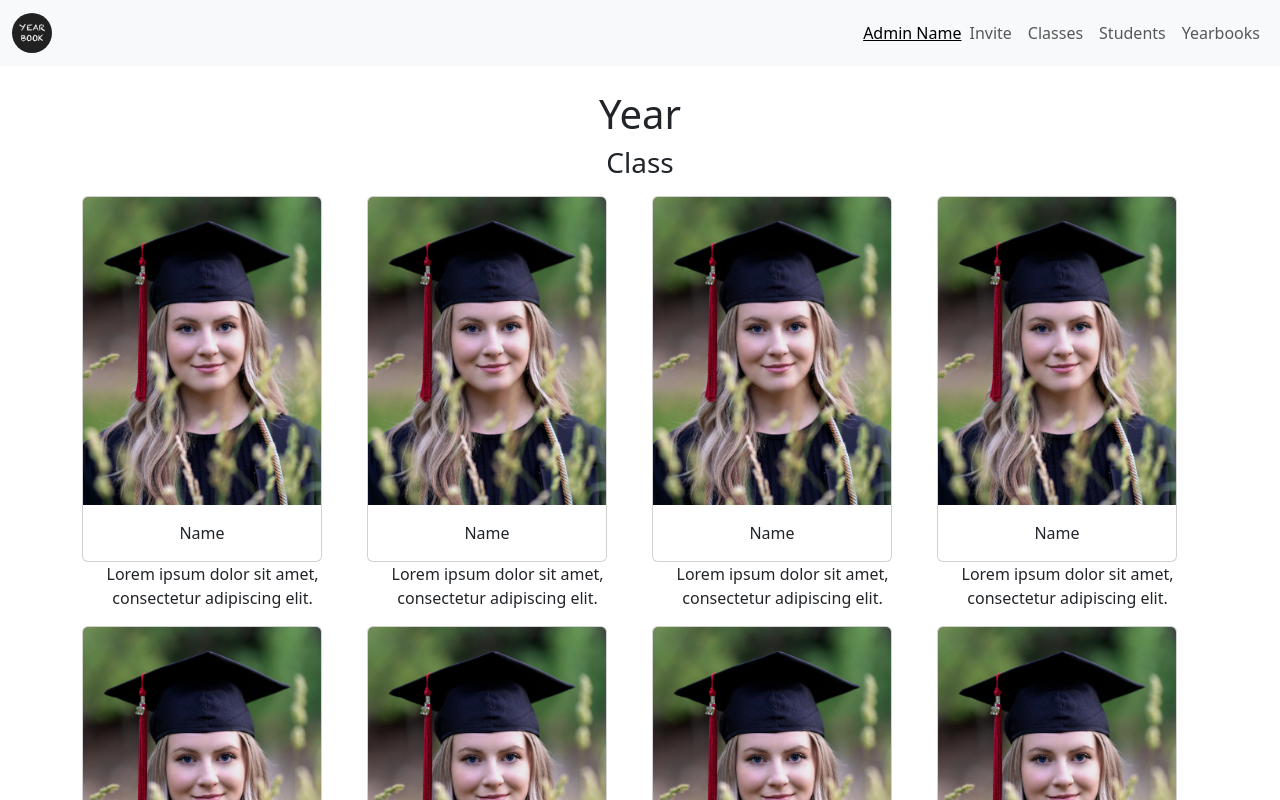
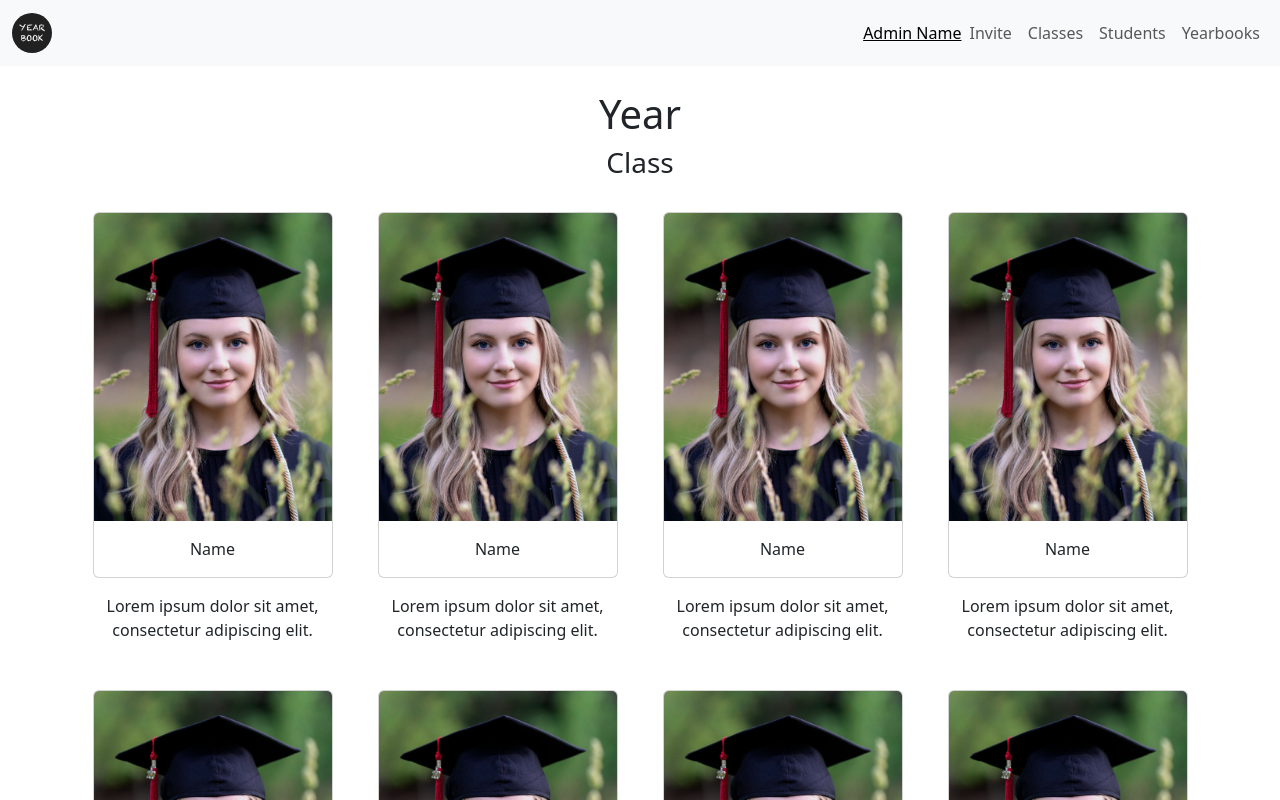
Before and after one commit to wenxpan/digital-yearbook-frontend, a React (Vite) app: page /classes/1 in a window 1280 px wide. Shown: the top 800 px of the page. Built offline with nearby package versions, Linux system fonts and the light colour scheme.

Commit message:
updated classes and yearbook pages

```diff
--- a/src/components/ProfileCard.jsx
+++ b/src/components/ProfileCard.jsx
@@ -11,21 +11,24 @@ const ProfileCard = ({
   quote = "Lorem ipsum dolor sit amet, consectetur adipiscing elit."
 }) => {
   const nav = useNavigate()
-
   return (
-    <Container className="my-2" onClick={() => nav(`/students/${1}`)}>
-      <Row>
-        <Col>
-          <Card style={{ width: "15rem", cursor: "pointer" }}>
+    <Row className="mb-4">
+      <Col className="d-flex justify-content-center">
+        <Card
+          style={{ width: "15rem", cursor: "pointer" }}
+          className="my-2"
+          onClick={() => nav(`/students/${1}`)}
+        >
           <Card.Img variant="top" src={img} />
           <Card.Body>
             <Card.Text>{name}</Card.Text>
           </Card.Body>
         </Card>
       </Col>
-        <Col className="align-self-center">{quote}</Col>
+      <Col className="mt-2 d-flex justify-content-center align-items-center">
+        <p style={{ maxWidth: "15rem" }}>{quote}</p>
+      </Col>
     </Row>
-    </Container>
   )
 }
 
--- a/src/components/YearbookCard.jsx
+++ b/src/components/YearbookCard.jsx
@@ -14,7 +14,7 @@ const YearbookCard = ({
       <Card.Body>
         <Card.Title>{year}</Card.Title>
         <Button variant="primary" onClick={() => nav(`/classes/${1}`)}>
-          View yearbook
+          Kangaroo
         </Button>
       </Card.Body>
     </Card>
--- a/src/pages/Classes.jsx
+++ b/src/pages/Classes.jsx
@@ -25,7 +25,7 @@ const Classes = () => {
           <h2 className="">All yearbooks</h2>
         </Col>
       </Row>
-      <Row className="justify-content-md-center">
+      <Row>
         {classes.map((a) => (
           <Col key={a} md="auto" className="m-2">
             <YearbookCard />
--- a/src/pages/Yearbook.jsx
+++ b/src/pages/Yearbook.jsx
@@ -22,9 +22,11 @@ const Yearbook = () => {
           <h2 className="fs-3">Class</h2>
         </Col>
       </Row>
-      <Row md={2} lg={3} xl={4}>
+      <Row md={2} lg={3} xl={4} className="mt-3">
         {students.map((s) => (
-          <ProfileCard key={s} img={"/src/assets/profile-placeholder.jpg"} />
+          <Col>
+            <ProfileCard key={s} img={"/src/assets/profile-placeholder.jpg"} />
+          </Col>
         ))}
       </Row>
       <Row>
```
Lines whose indentation alone changed are shown as unchanged.
